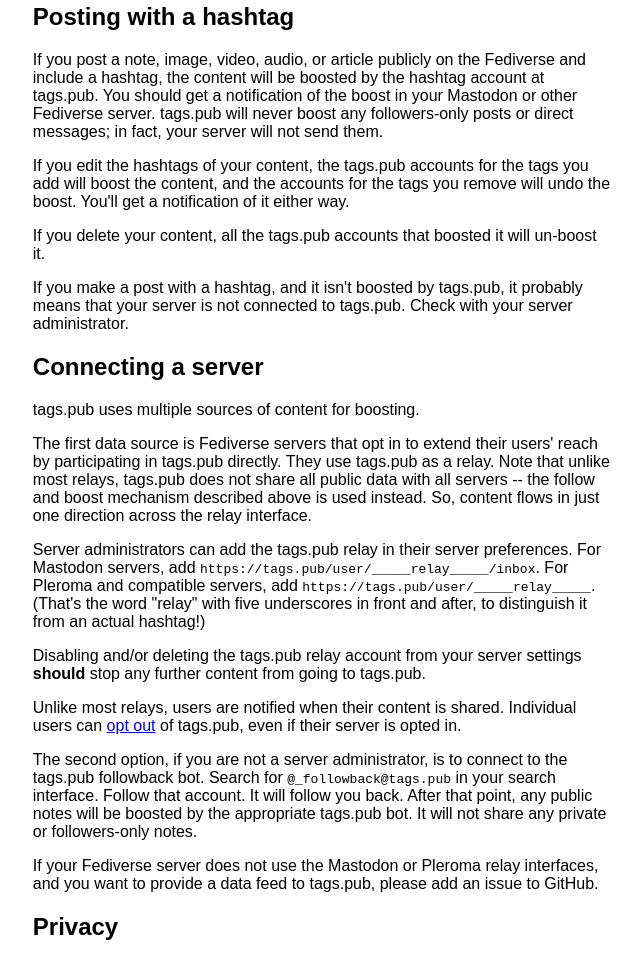
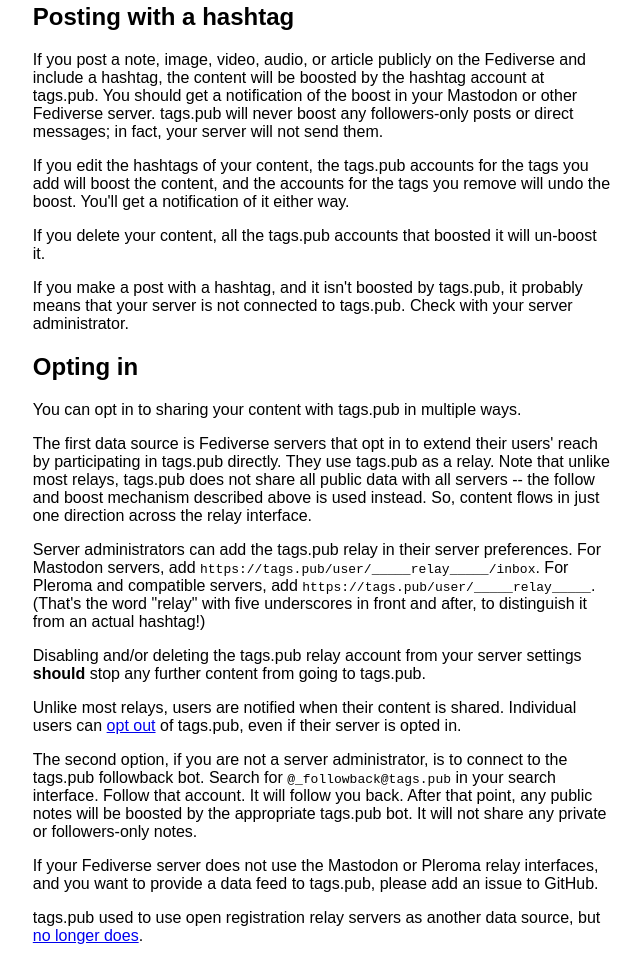
Before and after one commit to social-web-foundation/tags.pub, a website: page web/index.html in a window 1280 px wide. Shown: the part 601-1559 px from the top of the page, without its empty margins (318-959 px from the left). Drawn offline with Linux system fonts and the light colour scheme.

Commit message:
doc: opting in

```diff
--- a/web/index.html
+++ b/web/index.html
@@ -28,7 +28,7 @@
     <ul>
       <li><a href="#follow">Following a hashtag globally</a></li>
       <li><a href="#post">Posting with a hashtag</a></li>
-      <li><a href="#connect">Connecting a server</a></li>
+      <li><a href="#optin">Opting in</a></li>
       <li><a href="#privacy">Privacy</a></li>
       <li><a href="#optout">Opting out</a></li>
       <li><a href="#faq">FAQ</a></li>
@@ -72,9 +72,9 @@
     </p>
   </section>
   <section id="connect">
-    <h2>Connecting a server</h2>
+    <h2>Opting in</h2>
     <p>
-      tags.pub uses multiple sources of content for boosting.
+      You can opt in to sharing your content with tags.pub in multiple ways.
     </p>
     <p>
       The first data source is Fediverse servers that opt in to extend their users&apos; reach by participating in
@@ -105,6 +105,9 @@
     <p>
       If your Fediverse server does not use the Mastodon or Pleroma relay interfaces, and you want to provide a data
       feed to tags.pub, please add an issue to GitHub.
+    </p>
+    <p>
+      tags.pub used to use open registration relay servers as another data source, but <a href="https://socialwebfoundation.org/2026/06/28/unsubscribing-tags-pub-from-open-registration-relays/">no longer does</a>.
     </p>
   </section>
   <section id="privacy">
```
Also changed, not shown: CHANGELOG.md.
